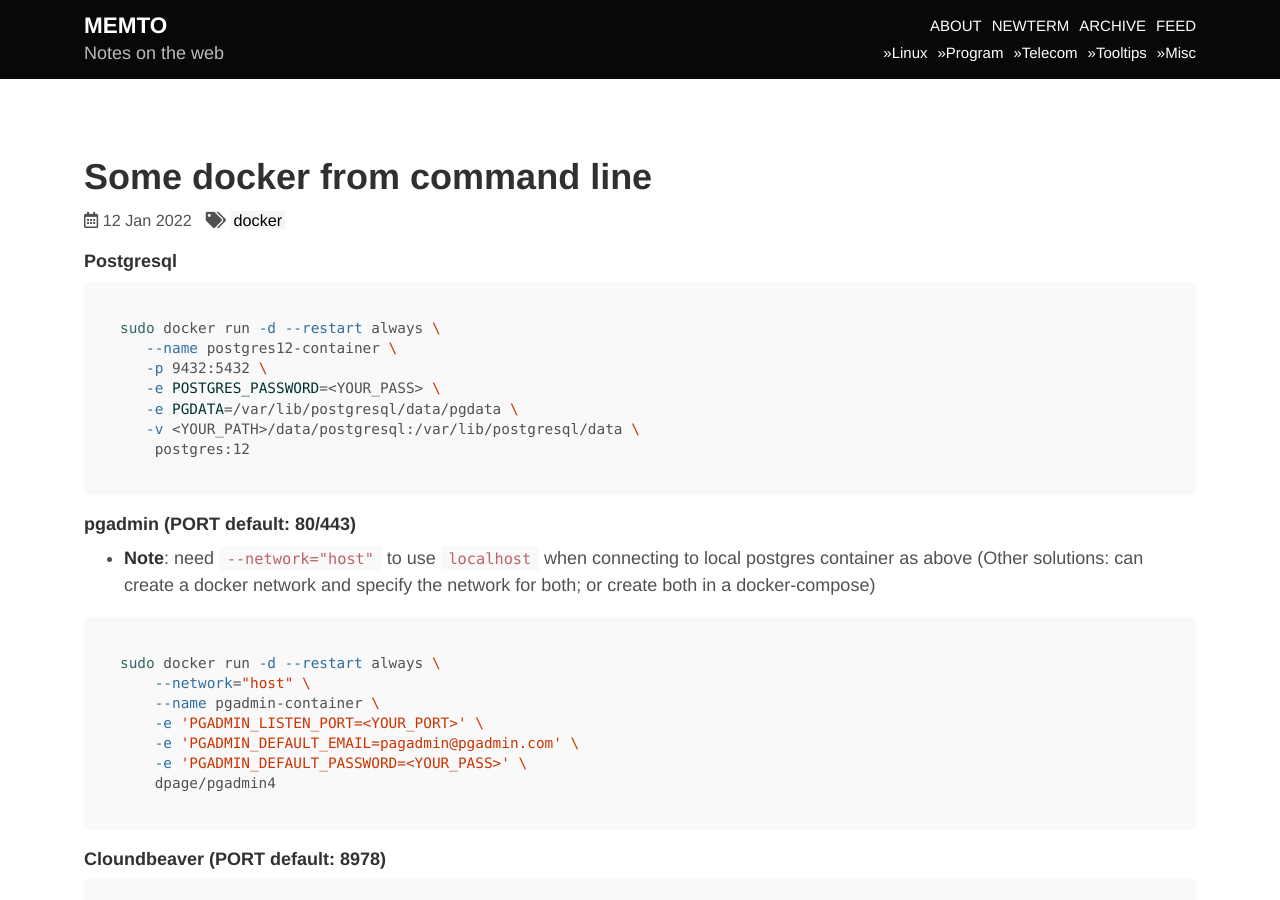
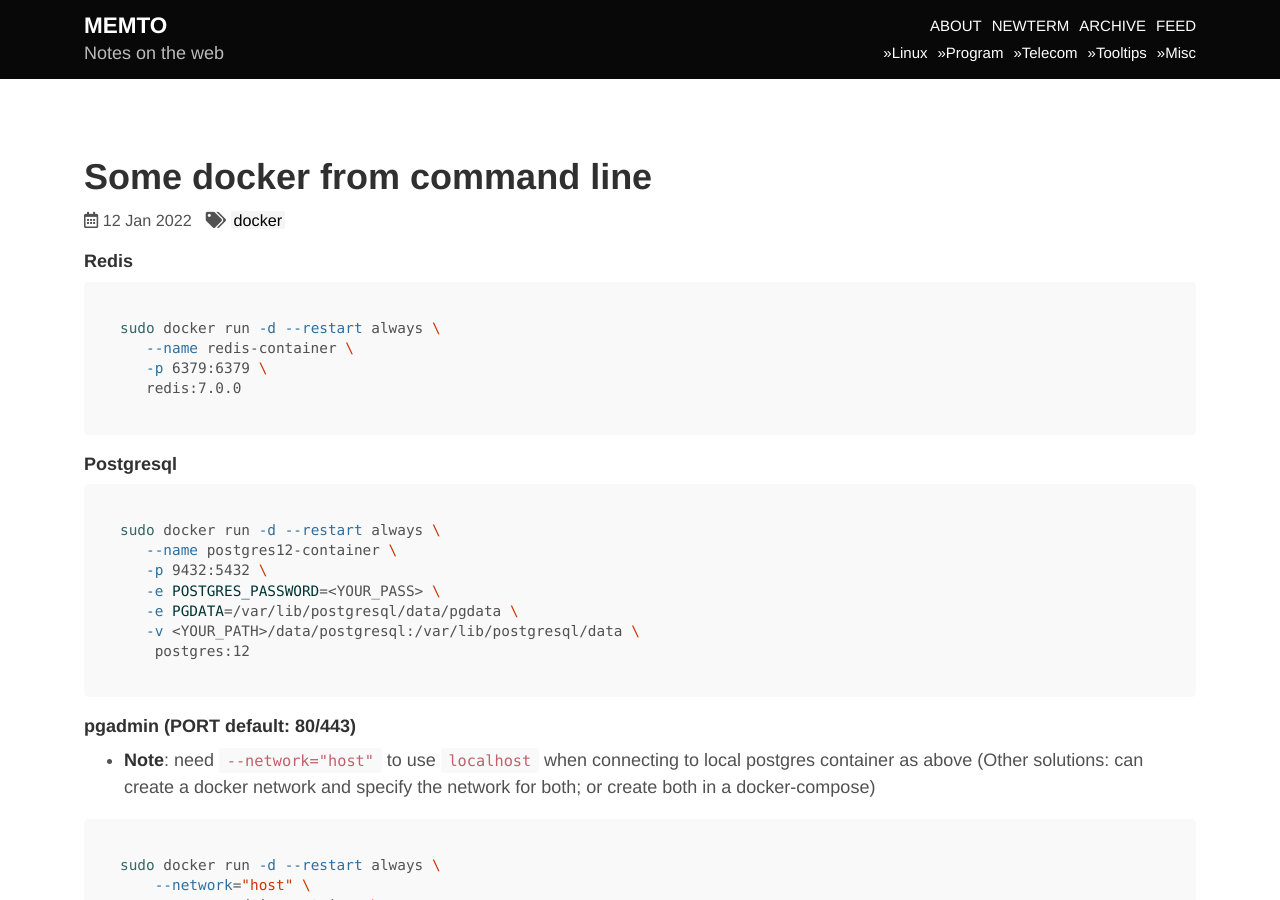
Before and after one commit to memto/memto.github.io, a Jekyll site: the page built from _posts/2022-01-12-some-docker-from-command-line.md, in a window 1280 px wide and 900 px high. Built offline with Jekyll 4.4.1, drawn with Linux system fonts in a browser that asks for light colours; nearby versions of some CDN libraries; comment, search, counter and statistics services are not loaded.

Commit message:
Update 2022-01-12-some-docker-from-command-line.md

````diff
--- a/_posts/2022-01-12-some-docker-from-command-line.md
+++ b/_posts/2022-01-12-some-docker-from-command-line.md
@@ -11,6 +11,14 @@ categories:
 tags:
   - docker
 ---
+#### Redis
+```bash
+sudo docker run -d --restart always \
+   --name redis-container \
+   -p 6379:6379 \
+   redis:7.0.0
+```
+
 #### Postgresql
 
 ```bash
````
